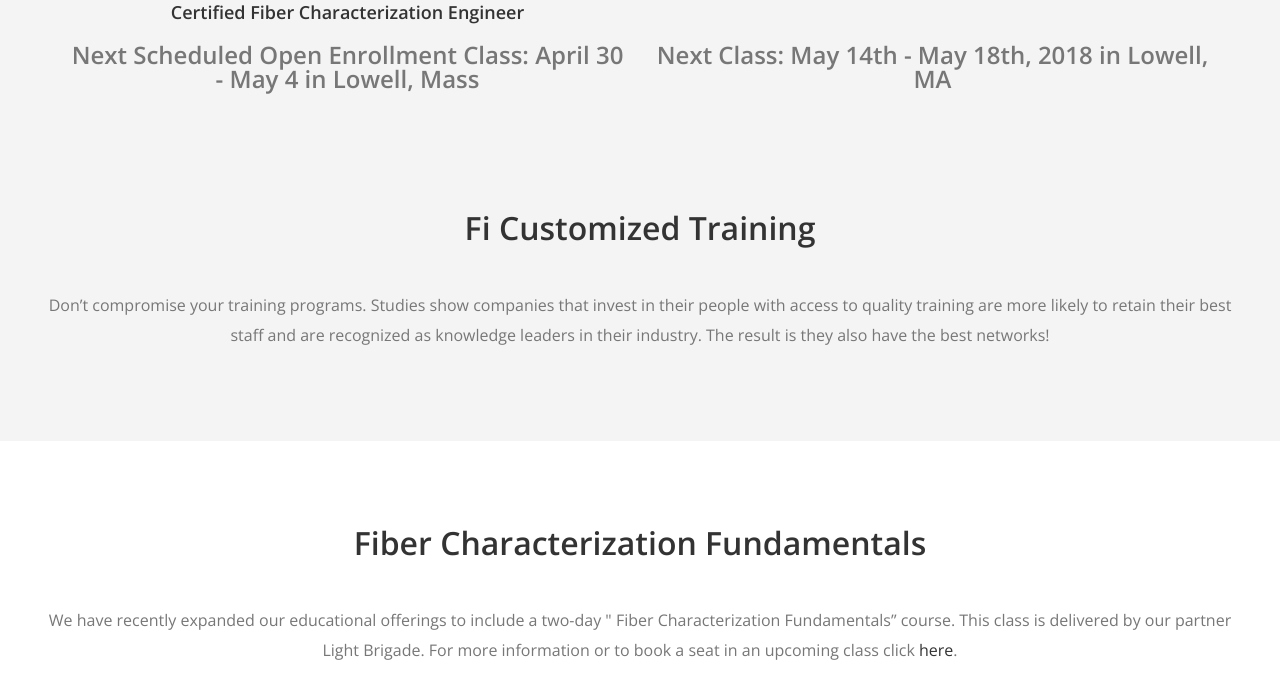
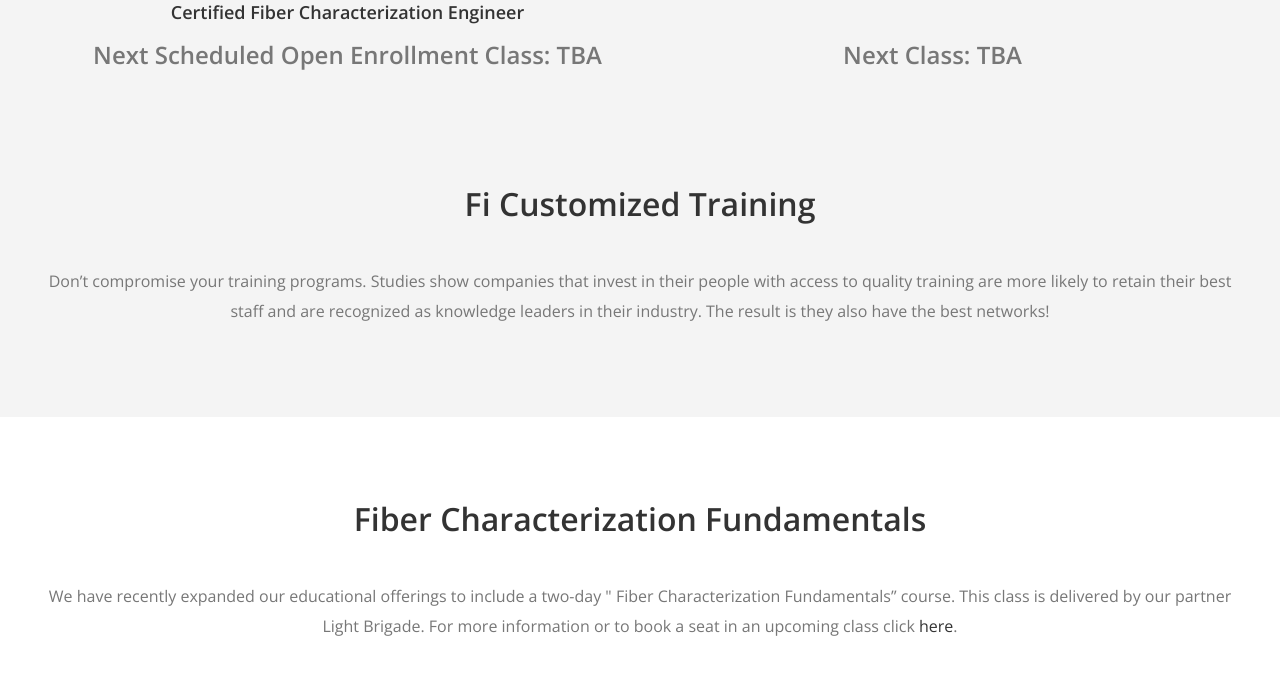
Before and after one commit to dyountmusic/fiberinsightwebsite, a plain HTML site: page learn.html in a window 1280 px wide. Shown: the part 975-1674 px from the top of the page. Drawn offline with nearby package versions, Linux system fonts and the light colour scheme; a web font is replaced by a local one.

Commit message:
updated dates for CONA/CFCE classes.

```diff
--- a/learn.html
+++ b/learn.html
@@ -147,7 +147,7 @@
 								<a href="cfce.html"><h2 class="boldtext">CFCE</h2></a>
 								<h5 class="boldtext">Certified Fiber Characterization Engineer</h5>
 								<p class="space-top-small boldtext" style="font-size: 24px">
-									Next Scheduled Open Enrollment Class: April 30 - May 4 in Lowell, Mass</p>
+									Next Scheduled Open Enrollment Class: TBA</p>
 
 							</div><!--end of team member-->
 						</div>
@@ -159,7 +159,7 @@
 								<h5>Certified Optical Network Associate</h5>
 								<p class="space-top-small boldtext" style="font-size: 24px">
                                     <br>
-									Next Class: May 14th - May 18th, 2018 in Lowell, MA</p>
+									Next Class: TBA</p>
 							</div><!--end of team member-->
 						</div>
 					</div>
```
Also changed, not shown: cfce.html (+1 -1 lines), cona.html (+1 -1 lines).
